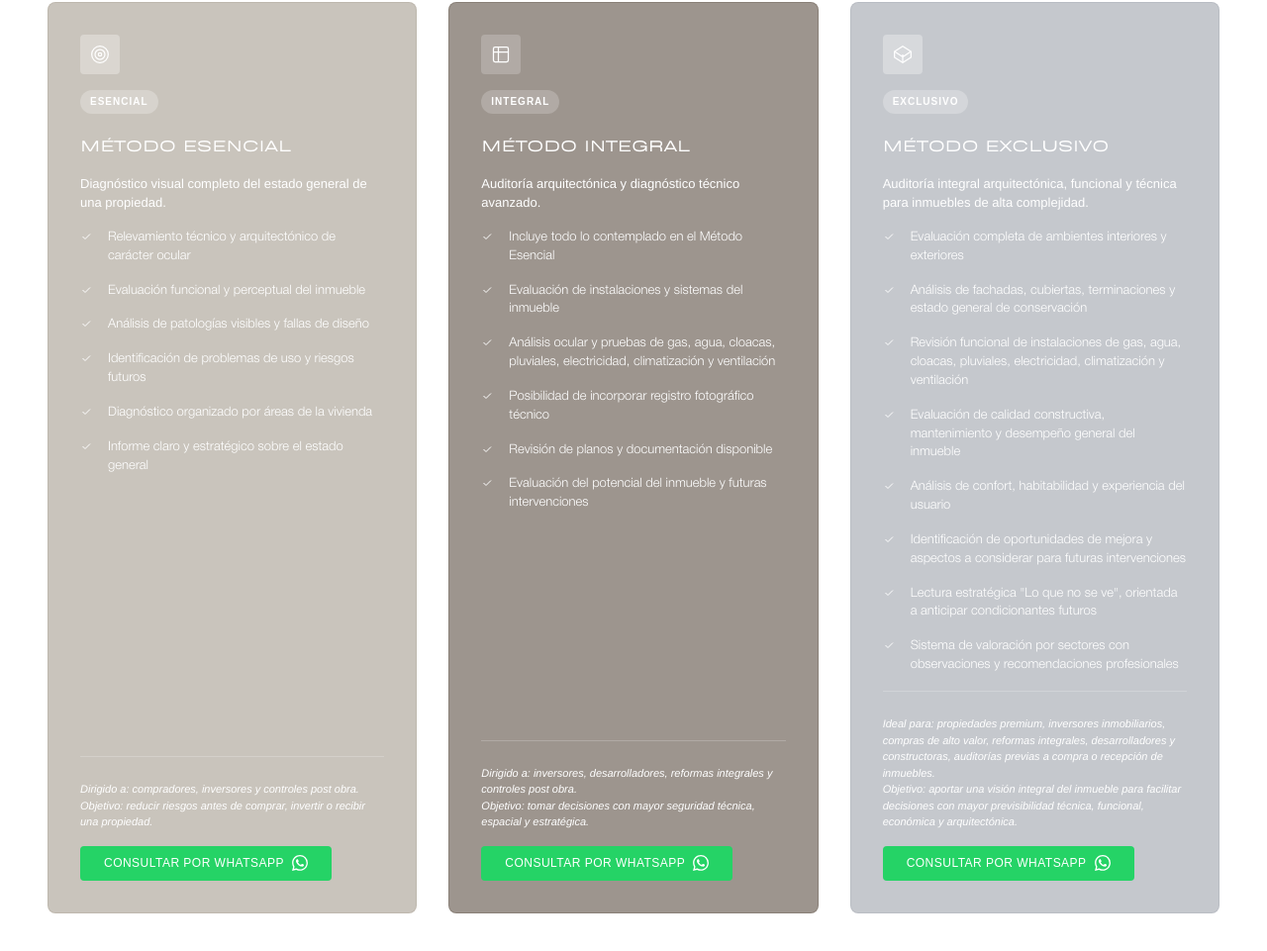
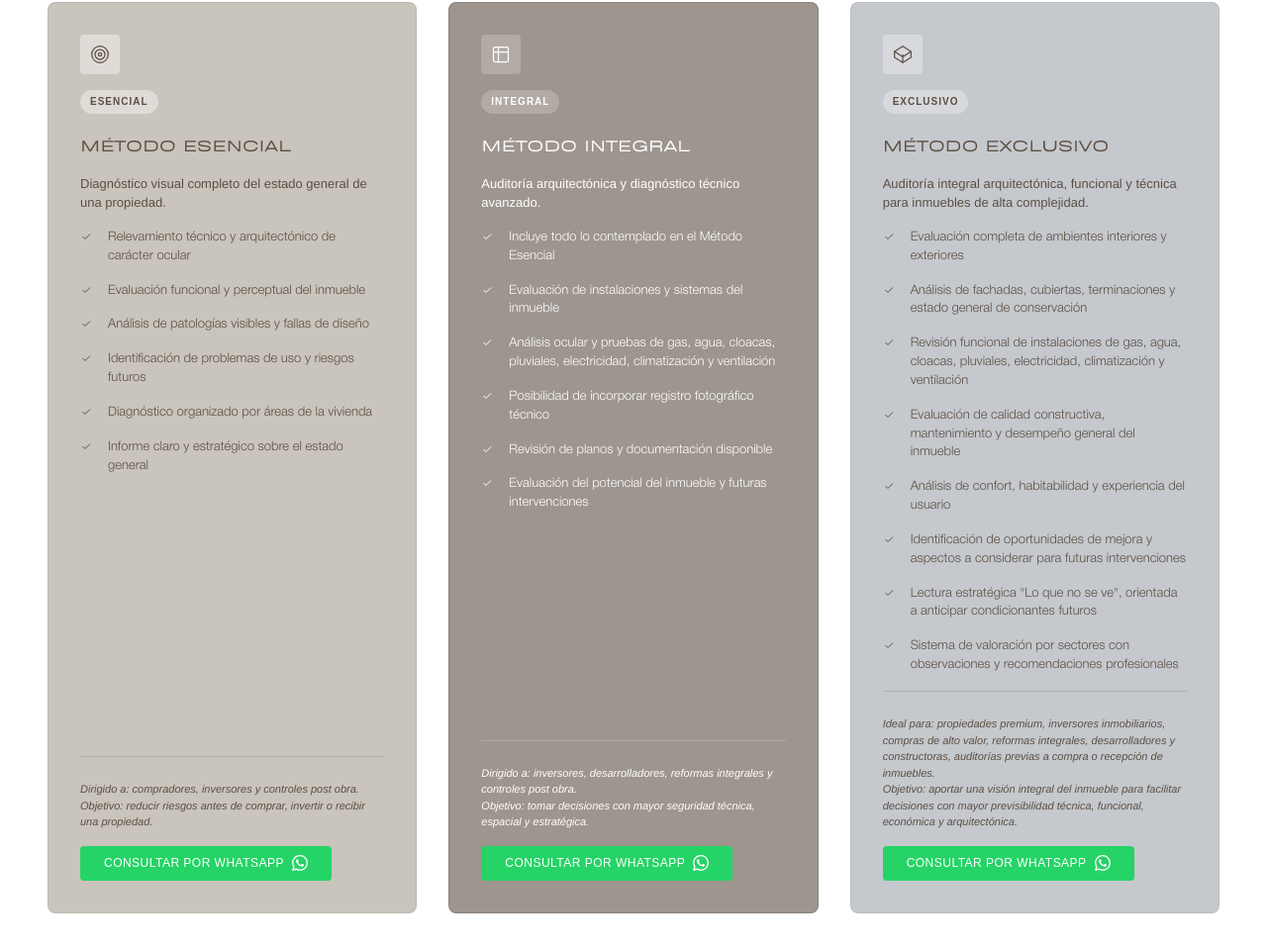
Before and after one commit to valenruffo/metodo_b, a website built with Vite: page index.html in a window 1280 px wide. Shown: the part 3916-4877 px from the top of the page at 99% size. Built offline with nearby package versions, Linux system fonts and the light colour scheme; files whose address does not match are found by name; a web font is replaced by a local one.

Commit message:
fix: adjust service card text colors per brand guidelines, replace wall image

```diff
--- a/index.html
+++ b/index.html
@@ -139,7 +139,7 @@
             <img src="propiedades/CELE EN DEPTO INSPECCIONANDO.avif" alt="Propiedad inspeccionada" loading="lazy" />
           </div>
           <div class="showcase__item showcase__item--tall">
-            <img src="propiedades/CELE pared.avif" alt="Propiedad inspeccionada" loading="lazy" />
+            <img src="propiedades/cele hormigon.avif" alt="Propiedad inspeccionada" loading="lazy" />
           </div>
           <div class="showcase__item showcase__item--wide">
             <img src="propiedades/cele en obra copia.avif" alt="Propiedad inspeccionada" loading="lazy" />
--- a/src/style.css
+++ b/src/style.css
@@ -989,32 +989,32 @@ button {
 }
 
 .service-card--esencial .service-card__icon {
-  background: rgba(255, 255, 255, 0.3);
-  color: var(--white);
+  background: rgba(255, 255, 255, 0.4);
+  color: var(--chocolate);
 }
 
 .service-card--esencial .service-card__tag {
-  background: rgba(255, 255, 255, 0.25);
-  color: var(--white);
+  background: rgba(255, 255, 255, 0.4);
+  color: var(--chocolate);
 }
 
 .service-card--esencial .service-card__title,
 .service-card--esencial .service-card__subtitle,
 .service-card--esencial .service-card__item,
 .service-card--esencial .service-card__audience {
-  color: var(--white);
+  color: var(--chocolate);
 }
 
 .service-card--esencial .service-card__audience strong {
-  color: var(--white);
+  color: var(--chocolate);
 }
 
 .service-card--esencial .service-card__item svg {
-  color: var(--white);
+  color: var(--chocolate);
 }
 
 .service-card--esencial .service-card__audience {
-  border-top-color: rgba(255, 255, 255, 0.2);
+  border-top-color: rgba(92, 79, 68, 0.2);
 }
 
 .service-card--integral {
@@ -1066,32 +1066,32 @@ button {
 
 .service-card--exclusivo .service-card__icon {
   background: rgba(255, 255, 255, 0.3);
-  color: var(--white);
+  color: var(--chocolate);
 }
 
 .service-card--exclusivo .service-card__tag,
 .service-card--exclusivo .service-card__tag--exclusive {
-  background: rgba(255, 255, 255, 0.25);
-  color: var(--white);
+  background: rgba(255, 255, 255, 0.3);
+  color: var(--chocolate);
 }
 
 .service-card--exclusivo .service-card__title,
 .service-card--exclusivo .service-card__subtitle,
 .service-card--exclusivo .service-card__item,
 .service-card--exclusivo .service-card__audience {
-  color: var(--white);
+  color: var(--chocolate);
 }
 
 .service-card--exclusivo .service-card__audience strong {
-  color: var(--white);
+  color: var(--chocolate);
 }
 
 .service-card--exclusivo .service-card__item svg {
-  color: var(--white);
+  color: var(--chocolate);
 }
 
 .service-card--exclusivo .service-card__audience {
-  border-top-color: rgba(255, 255, 255, 0.2);
+  border-top-color: rgba(92, 79, 68, 0.2);
 }
 
 /* ============================================
```
Also changed, not shown: public/propiedades/cele hormigon.avif (added).
